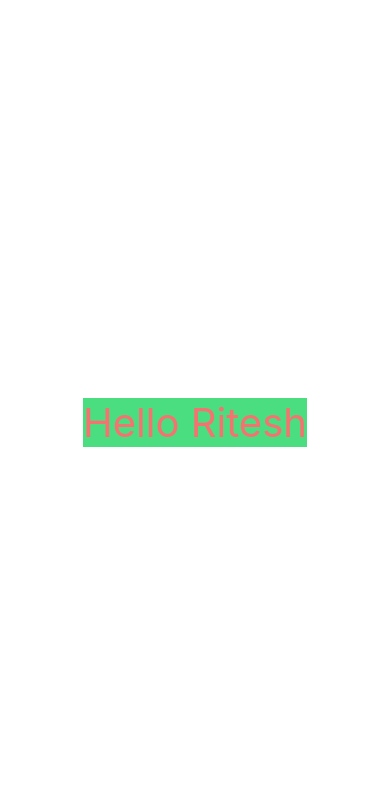
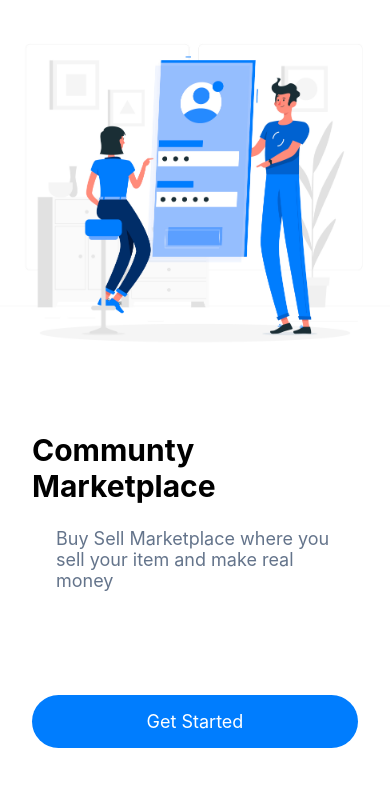
Before and after one commit to LuseBiswas/Community_Market_Place, a React Native app: screen / in a window 390 px wide. Shown: the top 786 px of the page. Built offline with nearby package versions, Linux system fonts and the light colour scheme.

Commit message:
Login Page Created

```diff
--- a/App.js
+++ b/App.js
@@ -1,11 +1,12 @@
 import { StatusBar } from 'expo-status-bar';
 import { StyleSheet, Text, View } from 'react-native';
+import LoginScreen from './Apps/Screens/LoginScreen';
 
 export default function App() {
   return (
-    <View className="flex-1 items-center justify-center bg-white">
-      <Text className="text-[40px] text-red-400 bg-green-400">Hello Ritesh</Text>
-      <StatusBar style="auto" />
+    <View className="flex-1 bg-white">
+    <StatusBar style="auto" />
+    <LoginScreen/>
     </View>
   );
 }
--- /dev/null
+++ b/Apps/Screens/LoginScreen.jsx
@@ -0,0 +1,22 @@
+import React, { Component } from 'react'
+import { Text, View, Image, TouchableOpacity } from 'react-native'
+
+export default class LoginScreen extends Component {
+  render() {
+    return (
+      <View>
+        <Image source={require('./../../assets/Images/login.jpg')}
+        className='w-full h-[400px] object-cover'
+        />
+        <View className='p-8'>
+            <Text className='text-[30px] font-bold'>Communty Marketplace</Text>
+            <Text className='text-[18px] text-slate-500 m-6'>Buy Sell Marketplace where you sell your item and make real money</Text>
+
+            <TouchableOpacity onPress={()=> console.log("SignIn")} className="p-4 bg-[#007dfe] rounded-full mt-20">
+                <Text className='text-white text-center text-[18px]'>Get Started</Text>
+            </TouchableOpacity>
+        </View>
+      </View>
+    )
+  }
+}
```
Also changed, not shown: assets/Images/login.jpg (added).
